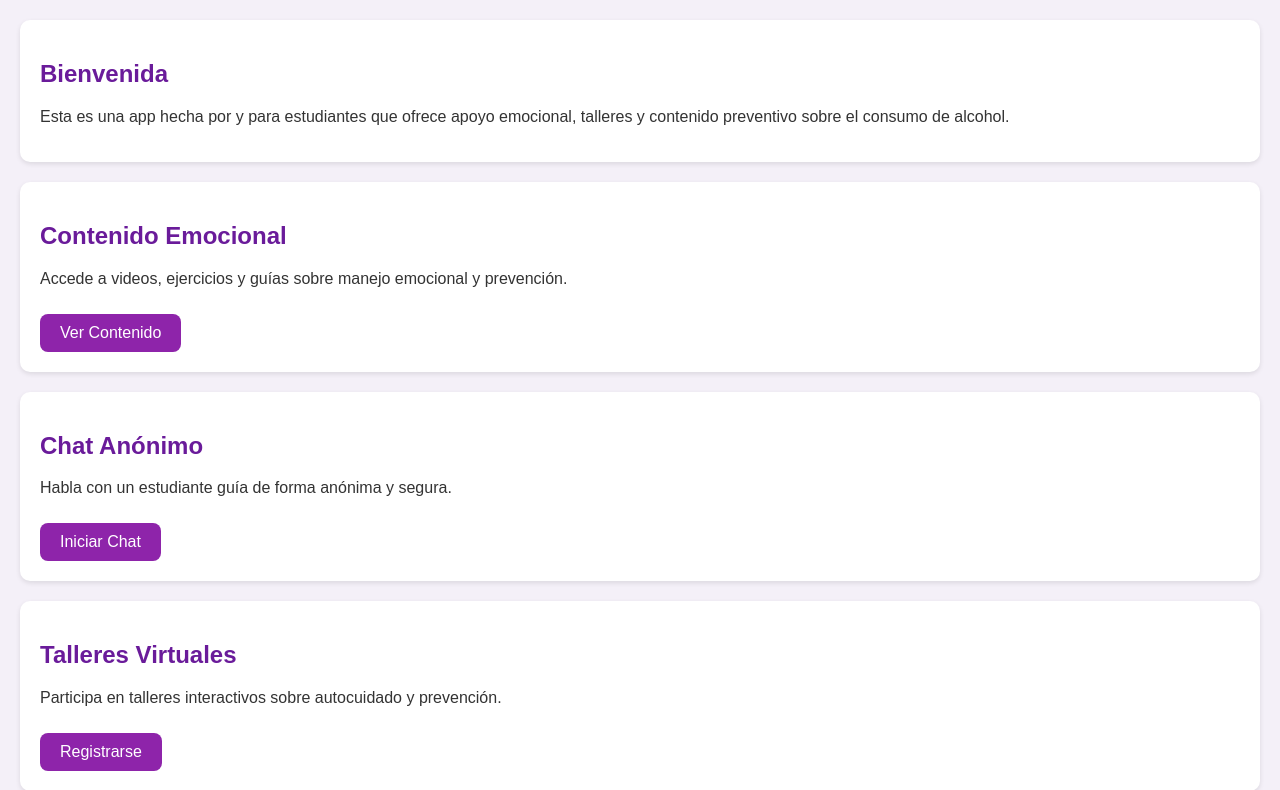
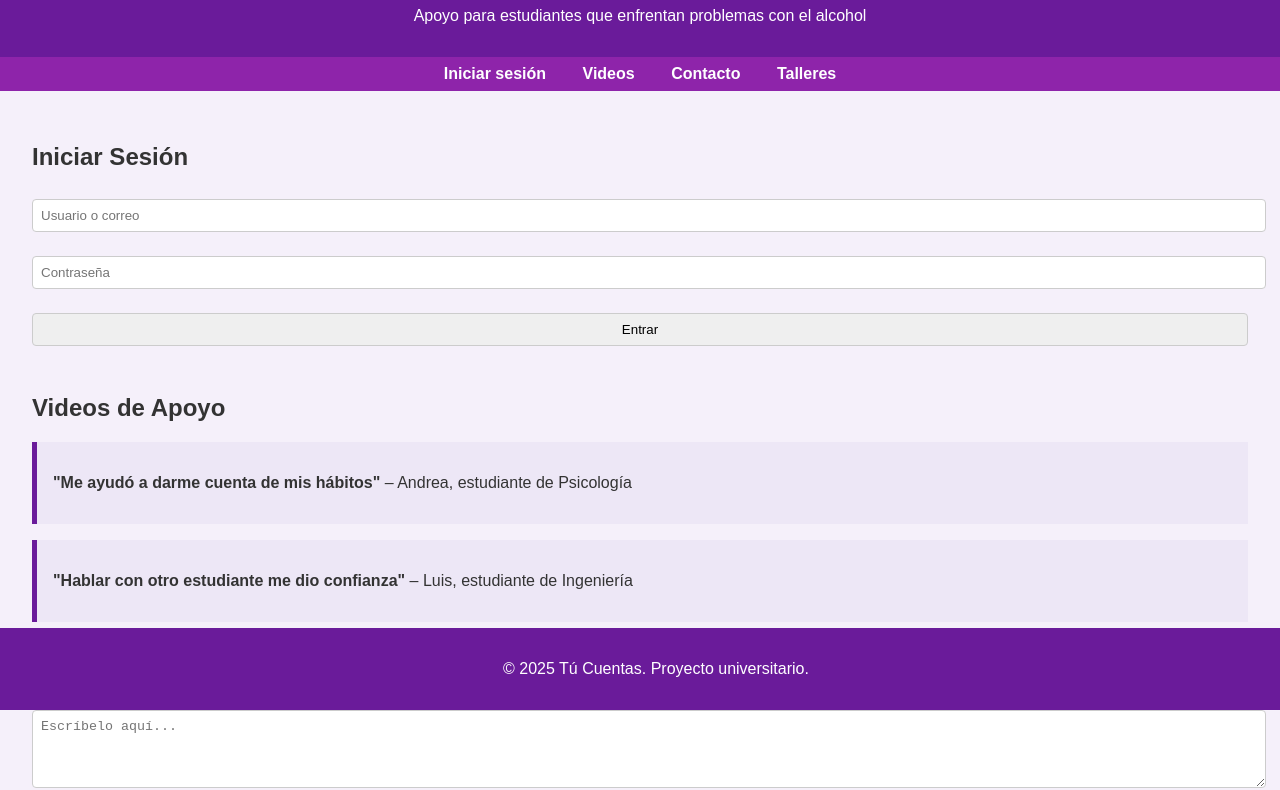
Before and after one commit to EArturoGuadarrama/Tu-Cuentas, a plain HTML site: page index.html in a window 1280 px wide. Shown: the part 90-880 px from the top of the page. Drawn offline with Linux system fonts and the light colour scheme.

Commit message:
index.html

```diff
--- a/index.html
+++ b/index.html
@@ -3,102 +3,116 @@
 <html lang="es">
 <head>
   <meta charset="UTF-8">
-    <title>Tú Cuentas - App de Apoyo Emocional</title>
+  <meta name="viewport" content="width=device-width, initial-scale=1.0">
+  <title>Tú Cuentas - Prototipo</title>
   <style>
     body {
       font-family: Arial, sans-serif;
-            background-color: #f4f0f8;
-            color: #333;
+      background-color: #f5f0fa;
       margin: 0;
       padding: 0;
+      color: #333;
     }
-
     header {
       background-color: #6a1b9a;
       color: white;
-            padding: 20px;
+      padding: 1rem;
       text-align: center;
     }
-
-        header img {
-            height: 50px;
-            vertical-align: middle;
+    nav {
+      background-color: #8e24aa;
+      padding: 0.5rem;
+      text-align: center;
     }
-
-        header h1 {
-            display: inline;
-            margin-left: 15px;
-            font-size: 24px;
+    nav a {
+      color: white;
+      margin: 0 1rem;
+      text-decoration: none;
+      font-weight: bold;
     }
-
-        main {
-            padding: 20px;
+    .container {
+      padding: 2rem;
     }
-
     section {
-            background: white;
-            border-radius: 10px;
-            padding: 20px;
-            margin-bottom: 20px;
-            box-shadow: 0 2px 5px rgba(0,0,0,0.1);
+      margin-bottom: 2rem;
     }
-
-        h2 {
-            color: #6a1b9a;
+    .formulario input, .formulario textarea, .formulario button {
+      width: 100%;
+      padding: 0.5rem;
+      margin-top: 0.5rem;
+      margin-bottom: 1rem;
+      border: 1px solid #ccc;
+      border-radius: 4px;
     }
-
-        button {
-            background-color: #8e24aa;
+    .testimonios {
+      background-color: #ede7f6;
+      padding: 1rem;
+      border-left: 5px solid #6a1b9a;
+      margin-bottom: 1rem;
+    }
+    footer {
+      background-color: #6a1b9a;
       color: white;
-            padding: 10px 20px;
-            border: none;
-            border-radius: 8px;
-            font-size: 16px;
-            cursor: pointer;
-            margin-top: 10px;
-        }
-
-        button:hover {
-            background-color: #6a1b9a;
-        }
-
-        footer {
       text-align: center;
-            padding: 15px;
-            background-color: #eee;
-            color: #555;
-            margin-top: 20px;
+      padding: 1rem;
+      position: fixed;
+      bottom: 0;
+      width: 100%;
     }
   </style>
 </head>
 <body>
   <header>
-        <img src="https://img.icons8.com/ios-filled/50/ffffff/mental-health.png" alt="Logo">
-        <h1>Tú Cuentas</h1>
+    <h1>📱 Tú Cuentas</h1>
+    <p>Apoyo para estudiantes que enfrentan problemas con el alcohol</p>
   </header>
-    <main>
-        <section>
-            <h2>Bienvenida</h2>
-            <p>Esta es una app hecha por y para estudiantes que ofrece apoyo emocional, talleres y contenido preventivo sobre el consumo de alcohol.</p>
+
+  <nav>
+    <a href="#login">Iniciar sesión</a>
+    <a href="#videos">Videos</a>
+    <a href="#contacto">Contacto</a>
+    <a href="#talleres">Talleres</a>
+  </nav>
+
+  <div class="container">
+    <section id="login">
+      <h2>Iniciar Sesión</h2>
+      <form class="formulario">
+        <input type="text" placeholder="Usuario o correo">
+        <input type="password" placeholder="Contraseña">
+        <button type="submit">Entrar</button>
+      </form>
     </section>
-        <section>
-            <h2>Contenido Emocional</h2>
-            <p>Accede a videos, ejercicios y guías sobre manejo emocional y prevención.</p>
-            <button onclick="alert('Funcionalidad en desarrollo')">Ver Contenido</button>
+
+    <section id="videos">
+      <h2>Videos de Apoyo</h2>
+      <div class="testimonios">
+        <p><strong>"Me ayudó a darme cuenta de mis hábitos"</strong> – Andrea, estudiante de Psicología</p>
+      </div>
+      <div class="testimonios">
+        <p><strong>"Hablar con otro estudiante me dio confianza"</strong> – Luis, estudiante de Ingeniería</p>
+      </div>
     </section>
-        <section>
-            <h2>Chat Anónimo</h2>
-            <p>Habla con un estudiante guía de forma anónima y segura.</p>
-            <button onclick="alert('Funcionalidad en desarrollo')">Iniciar Chat</button>
+
+    <section id="contacto">
+      <h2>¿Cómo te sientes hoy?</h2>
+      <form class="formulario">
+        <textarea rows="4" placeholder="Escríbelo aquí..."></textarea>
+        <button type="submit">Enviar mensaje anónimo</button>
+      </form>
     </section>
-        <section>
-            <h2>Talleres Virtuales</h2>
-            <p>Participa en talleres interactivos sobre autocuidado y prevención.</p>
-            <button onclick="alert('Funcionalidad en desarrollo')">Registrarse</button>
+
+    <section id="talleres">
+      <h2>Calendario de Talleres Virtuales</h2>
+      <ul>
+        <li>🗓️ Martes 14 - 5:00 PM: Hablemos del alcohol</li>
+        <li>🗓️ Viernes 17 - 7:00 PM: Apoyo entre estudiantes</li>
+      </ul>
     </section>
-    </main>
+  </div>
+
   <footer>
-        © 2025 Tú Cuentas - EBC Toluca
+    <p>&copy; 2025 Tú Cuentas. Proyecto universitario.</p>
   </footer>
 </body>
 </html>
```
Lines whose indentation alone changed are shown as unchanged.
